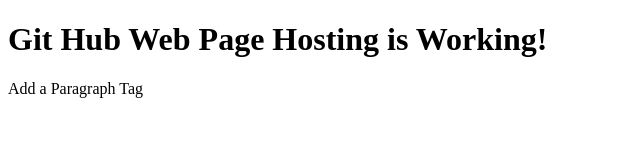
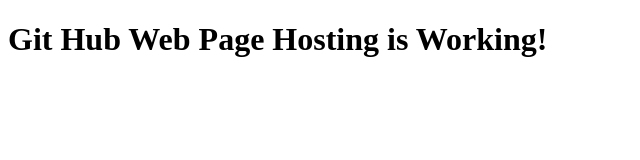
Before and after one commit to codmanidemudia/my-hosting-sample, a plain HTML site: page index.html in a window 1280 px wide. Shown: the whole page, without its empty margins (0-640 px from the left). Drawn offline with Linux system fonts and the light colour scheme.

Commit message:
removed p tag

```diff
--- a/index.html
+++ b/index.html
@@ -8,6 +8,5 @@
 </head>
 <body>
     <h1>Git Hub Web Page Hosting is Working!</h1>
-    <p>Add a Paragraph Tag</p>
 </body>
 </html>
```
